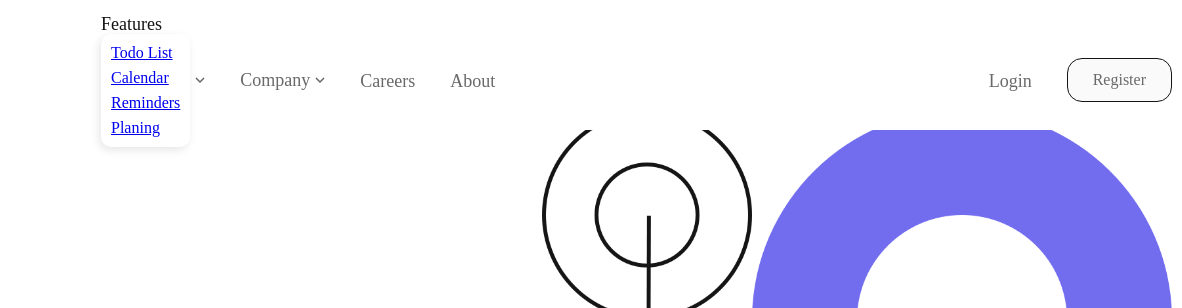
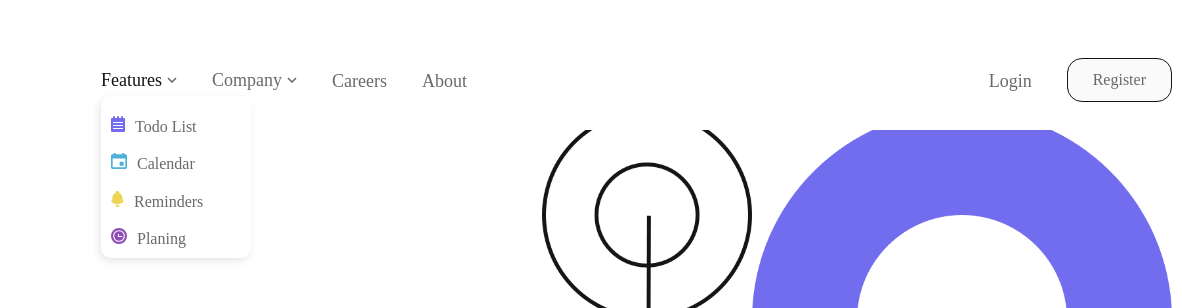
Before and after one commit to mistakeltu/fem_intro_section_with_dropdown, a website: page index.html in a window 1280 px wide. Both pictures are taken after a click on the button "Features". Shown: the top 308 px of the page, 98-1280 px from the left. Drawn offline with Linux system fonts and the light colour scheme; a web font is replaced by a local one.

Commit message:
Nav drop img and style

```diff
--- a/css/base/layout.css
+++ b/css/base/layout.css
@@ -71,6 +71,7 @@ header {
   left: 0;
   top: calc(100% + 0.35rem);
   gap: 7px;
+  width: 150px;
   padding: 10px;
   background-color: #ffffff;
   border-radius: 10px;
@@ -79,12 +80,26 @@ header {
   pointer-events: none;
   transform: translateY(-10px);
   transition: opacity 150ms ease-in-out, transform 150ms ease-in-out;
+  z-index: 999999;
 }
 
 .dropdown.active > .nav-button + .dropdown-menu {
   opacity: 1;
   transform: translateY(0);
   pointer-events: auto;
+}
+
+.drop-btn {
+  display: flex;
+  gap: 10px;
+  padding-top: 10px;
+  align-items: baseline;
+  text-decoration: none;
+  color: var(--gray);
+}
+
+.drop-btn:hover {
+  color: var(--black);
 }
 
 .arr-container {
--- a/index.html
+++ b/index.html
@@ -55,10 +55,28 @@
                   Features
                 </button>
                 <div class="dropdown-menu">
-                  <a href="#">Todo List</a>
-                  <a href="#">Calendar</a>
-                  <a href="#">Reminders</a>
-                  <a href="#">Planing</a>
+                  <a class="drop-btn" href="#"
+                    ><img src="./images/icon-todo.svg" alt="Todo list" />Todo
+                    List</a
+                  >
+                  <a class="drop-btn" href="#"
+                    ><img
+                      src="./images/icon-calendar.svg"
+                      alt="Calendar"
+                    />Calendar</a
+                  >
+                  <a class="drop-btn" href="#"
+                    ><img
+                      src="./images/icon-reminders.svg"
+                      alt="Reminders"
+                    />Reminders</a
+                  >
+                  <a class="drop-btn" href="#"
+                    ><img
+                      src="./images/icon-planning.svg"
+                      alt="Planing"
+                    />Planing</a
+                  >
                 </div>
               </div>
               <img
@@ -71,9 +89,9 @@
               <div class="dropdown" data-dropdown>
                 <button class="nav-button" data-dropdown-button>Company</button>
                 <div class="dropdown-menu">
-                  <a href="#">History</a>
-                  <a href="#">Our Team</a>
-                  <a href="#">Blog</a>
+                  <a class="drop-btn" href="#">History</a>
+                  <a class="drop-btn" href="#">Our Team</a>
+                  <a class="drop-btn" href="#">Blog</a>
                 </div>
               </div>
               <img
--- a/nav.js
+++ b/nav.js
@@ -14,13 +14,13 @@ document.addEventListener('click', e => {
     if (dropdown === currentDropdown) {
       dropdown.classList.toggle('active');
       if (dropdown.classList.contains('active')) {
-        dropdown.querySelector('.dropdown-menu').style.position = 'static';
+        // dropdown.querySelector('.dropdown-menu').style.position = 'static';
       } else {
-        dropdown.querySelector('.dropdown-menu').style.position = 'absolute';
+        // dropdown.querySelector('.dropdown-menu').style.position = 'absolute';
       }
     } else {
       dropdown.classList.remove('active');
-      dropdown.querySelector('.dropdown-menu').style.position = 'absolute';
+      // dropdown.querySelector('.dropdown-menu').style.position = 'absolute';
     }
   });
 });
```
